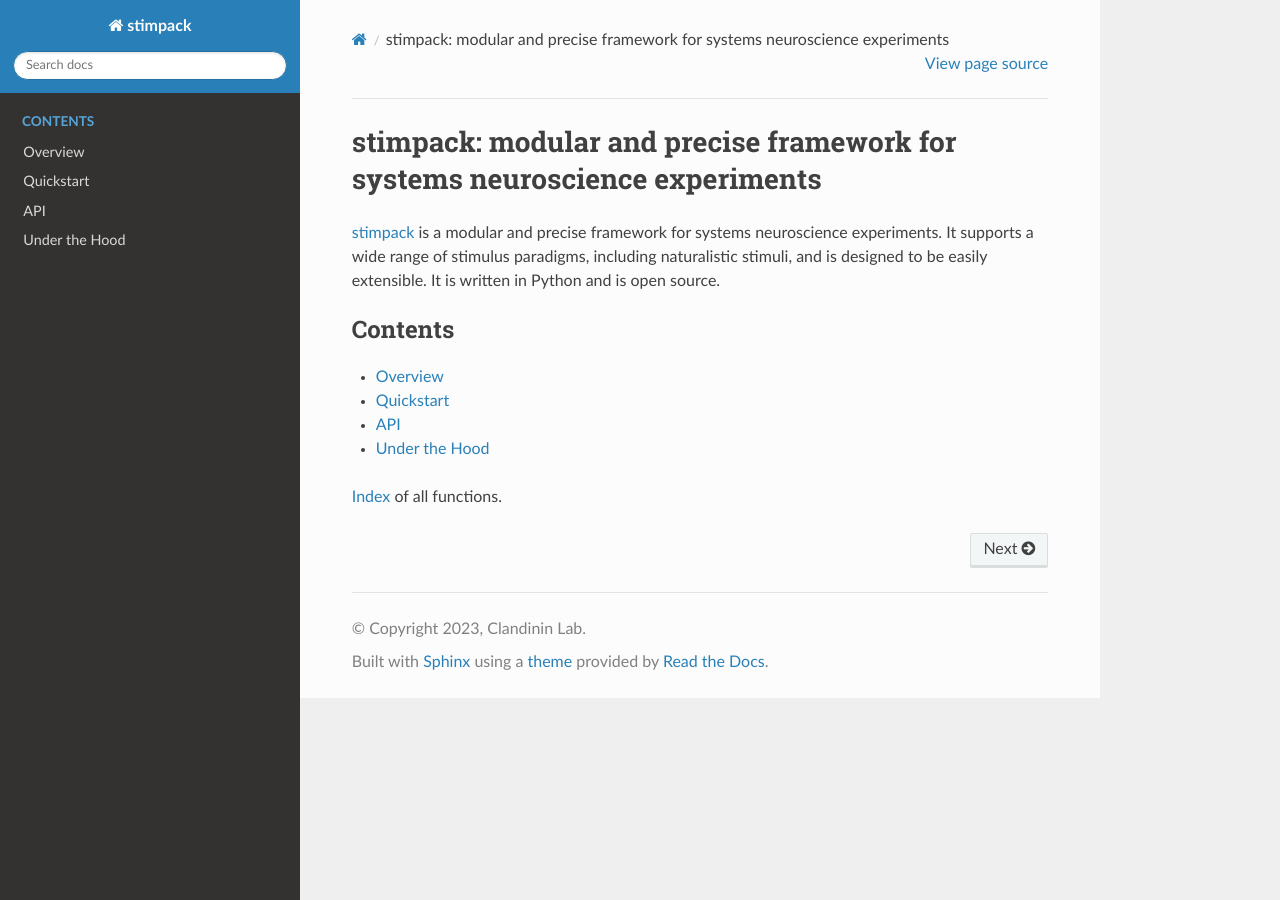
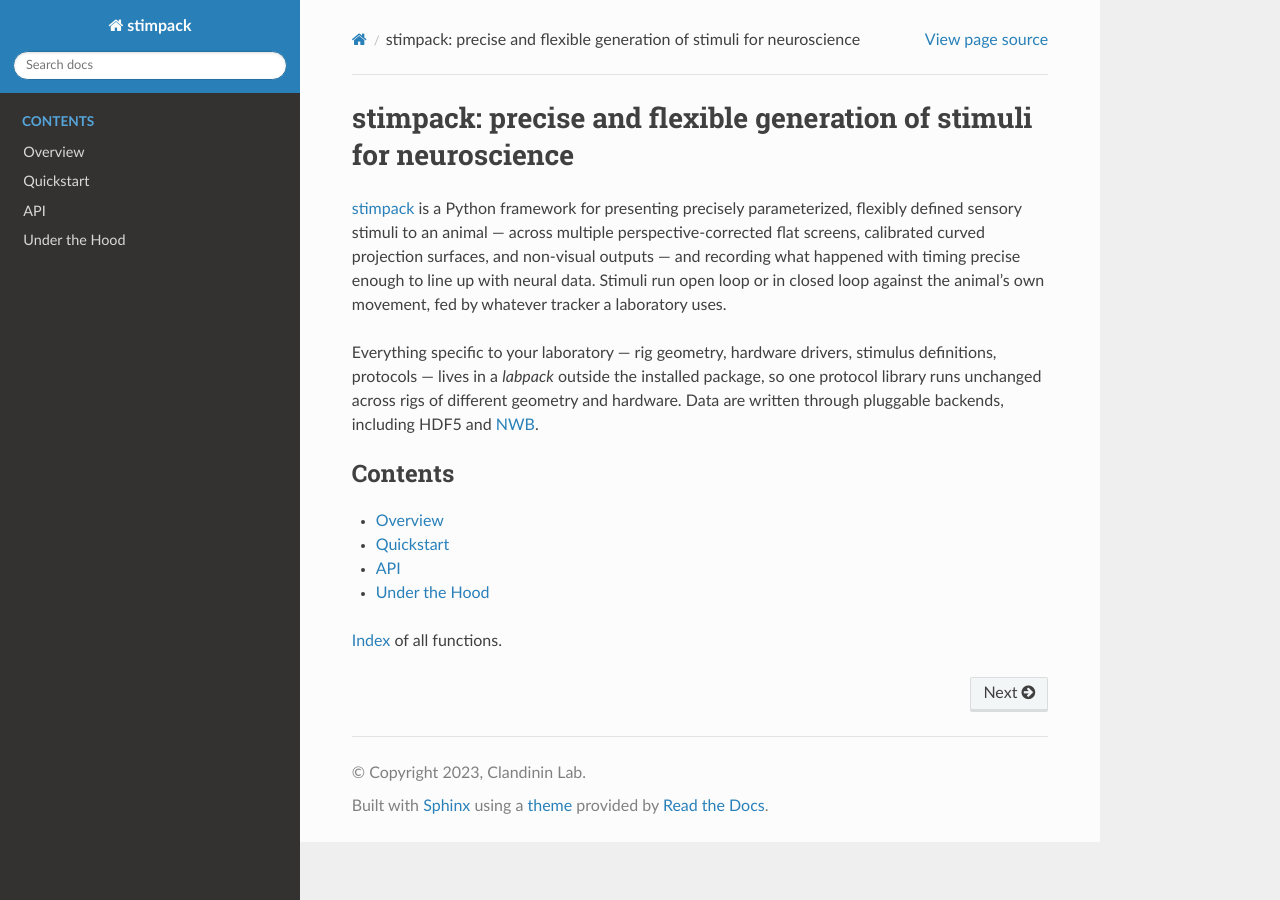
Before and after one commit to ClandininLab/stimpack, a Sphinx documentation site: the page built from docs/source/index.rst, in a window 1280 px wide. Built offline with Sphinx 7.4.7 and the Read the Docs theme 3.1.0, drawn with Linux system fonts in a browser that asks for light colours.

Commit message:
Align citation metadata, contributing guide, and docs landing page with the paper
CITATION.cff now lists all ten paper authors and version 0.3.0 (add
date-released at the release). CONTRIBUTING.md gains a reporting-issues and
getting-support section, completing the contribute/report/support trio JOSS
checks for. The docs landing page loses its 2015 sphinx-quickstart scaffold
and describes the project in the paper's terms.

Co-Authored-By: Claude Fable 5 <noreply@anthropic.com>
Claude-Session: https://claude.ai/code/session_01TdmPtCDnawKzEgLLijitTr

```diff
--- a/docs/source/index.rst
+++ b/docs/source/index.rst
@@ -1,16 +1,19 @@
-.. stimpackdocumentation master file, created by
-   sphinx-quickstart on Wed Jan  7 11:32:20 2015.
-   You can adapt this file completely to your liking, but it should at least
-   contain the root `toctree` directive.
+======================================================================
+stimpack: precise and flexible generation of stimuli for neuroscience
+======================================================================
 
-============================================================================
-stimpack: modular and precise framework for systems neuroscience experiments
-============================================================================
+`stimpack`_ is a Python framework for presenting precisely parameterized, flexibly defined
+sensory stimuli to an animal — across multiple perspective-corrected flat screens, calibrated
+curved projection surfaces, and non-visual outputs — and recording what happened with timing
+precise enough to line up with neural data. Stimuli run open loop or in closed loop against the
+animal's own movement, fed by whatever tracker a laboratory uses.
 
-`stimpack`_ is a modular and precise framework for systems neuroscience experiments. It supports a wide range of stimulus paradigms, including naturalistic stimuli, and is designed to be easily extensible. It is written in Python and is open source.
+Everything specific to your laboratory — rig geometry, hardware drivers, stimulus definitions,
+protocols — lives in a *labpack* outside the installed package, so one protocol library runs
+unchanged across rigs of different geometry and hardware. Data are written through pluggable
+backends, including HDF5 and `NWB <https://www.nwb.org/>`_.
 
-
-.. _stimpack: https://github.com/clandininlab/stimpack/
+.. _stimpack: https://github.com/ClandininLab/stimpack
 
 .. toctree::
     :maxdepth: 1
```
Also changed, not shown: CONTRIBUTING.md (+11 -0 lines), 1 other file.
